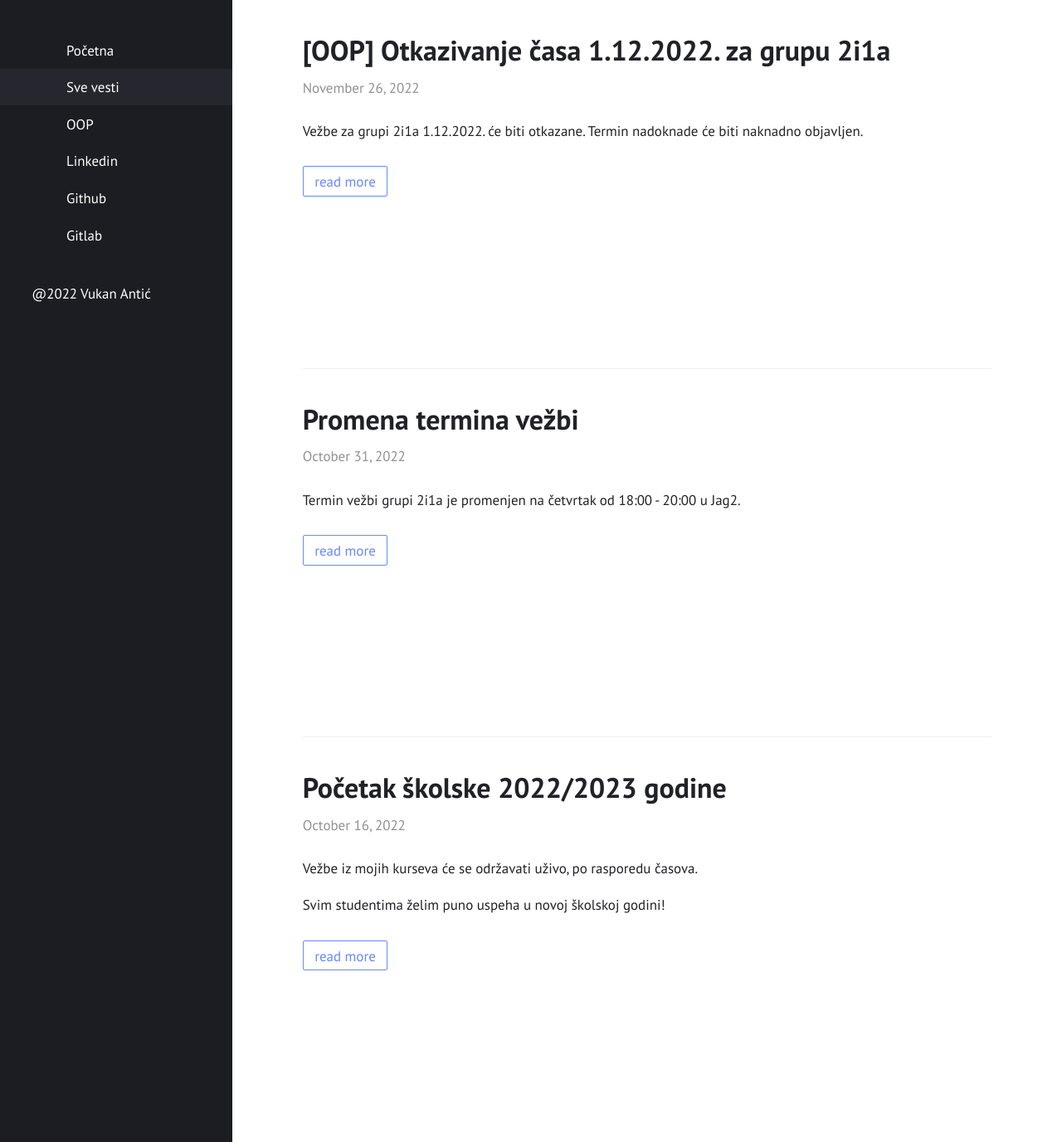
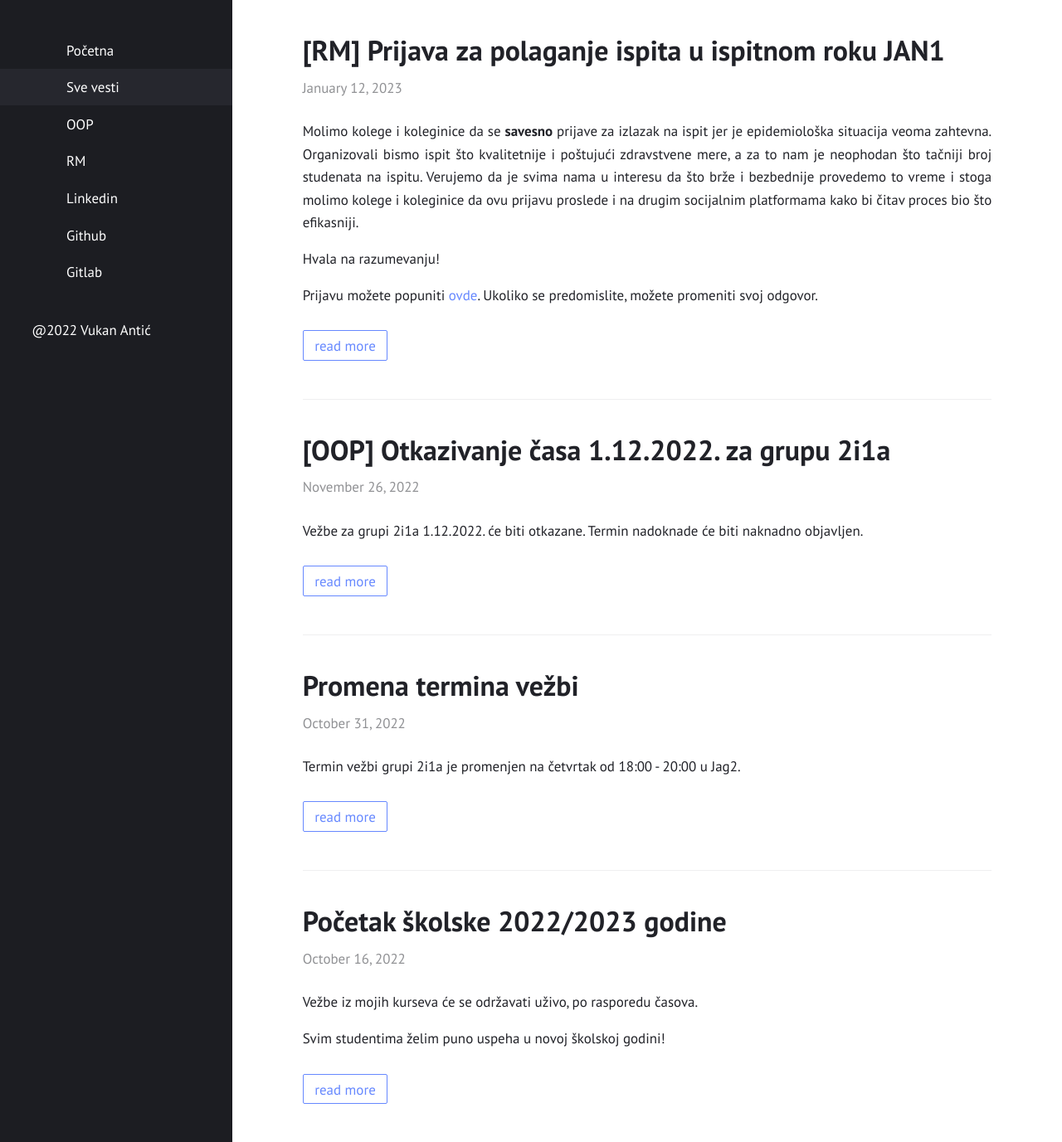
Before and after one commit to VukanAntic/VukanAntic.github.io, a Jekyll site: the page built from index.html, in a window 1280 px wide and 1377 px high. Shown: the whole window at 83% size. Built offline with Jekyll 4.4.1, drawn with Linux system fonts in a browser that asks for light colours.

Commit message:
Add: Basic structure for RM, as well as JAN1 exam apply

```diff
--- a/_config.yml
+++ b/_config.yml
@@ -20,6 +20,7 @@ navigation:                # accepts {file, title, url, icon, sidebaricon}
   - {file: "Pocetna.md", title: "Početna"}
   - {file: "index.html", title: "Sve vesti"}
   - {file: "OOP.md", title: "OOP"}
+  - {file: "RM.md", title: "RM"}
 
 
 external:                  # shows a footer with social links - for available icons see fontawesome.com/icons
--- /dev/null
+++ b/_posts/2023-01-12-Prijava-za-polaganje-ispita-JAN1-RM.md
@@ -0,0 +1,18 @@
+---
+layout: post
+title: "[RM] Prijava za polaganje ispita u ispitnom roku JAN1"
+categories: media
+permalink: "/Vesti/:title"
+---
+
+Molimo kolege i koleginice da se **savesno** prijave za izlazak na ispit jer je epidemiološka
+situacija veoma zahtevna. Organizovali bismo ispit što kvalitetnije i poštujući
+zdravstvene mere, a za to nam je neophodan što tačniji broj studenata na ispitu.
+Verujemo da je svima nama u interesu da što brže i bezbednije provedemo to vreme i
+stoga molimo kolege i koleginice da ovu prijavu proslede i na drugim socijalnim
+platformama kako bi čitav proces bio što efikasniji.
+
+Hvala na razumevanju!
+
+Prijavu možete popuniti [ovde](https://forms.gle/UFD7C4bvR1ZHSaup8). Ukoliko se
+predomislite, možete promeniti svoj odgovor.
```
Also changed, not shown: RM.md (added, +12 -0 lines).
